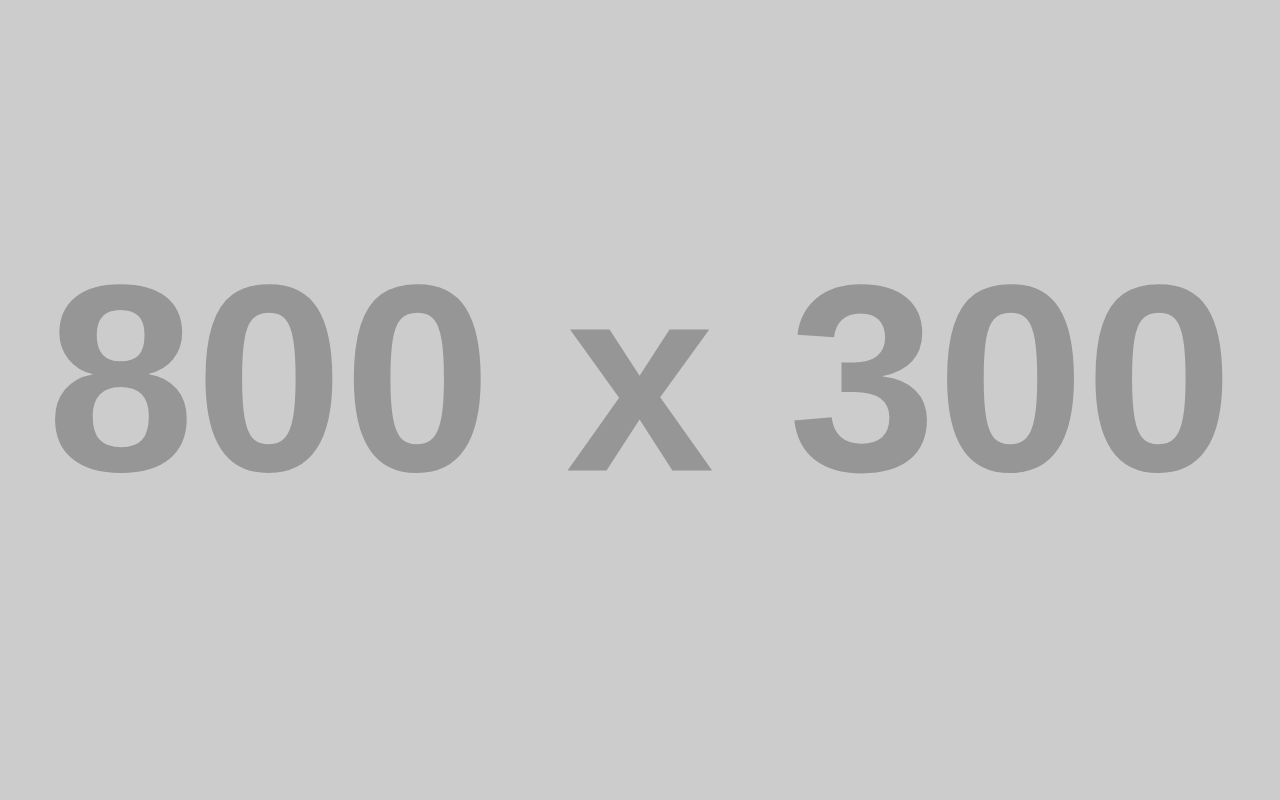
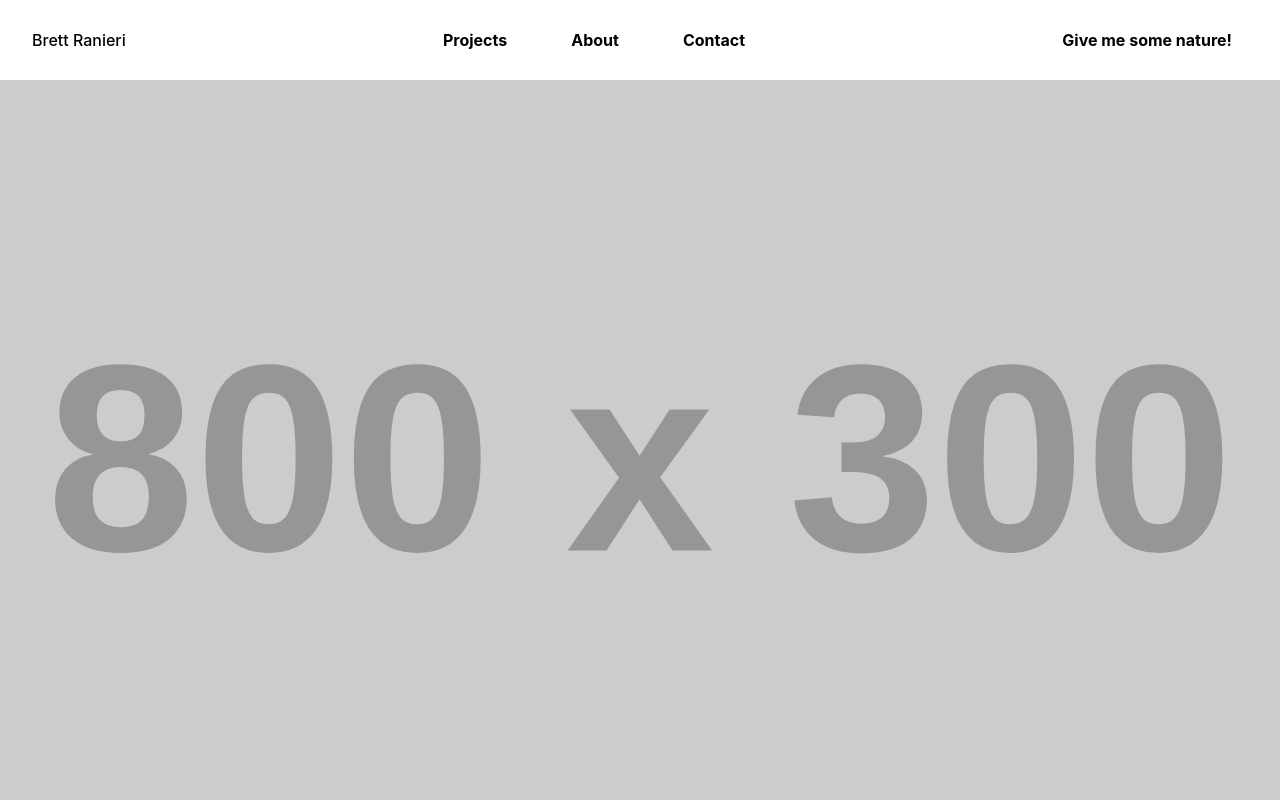
Before and after one commit to brett-ranieri/web-port-react, a React (Create React App) app: page / in a window 1280 px wide. Shown: the top 800 px of the page. Built offline with nearby package versions, Linux system fonts and the light colour scheme.

Commit message:
add navigation bar
scrolls to components that make up main view

```diff
--- a/package.json
+++ b/package.json
@@ -4,12 +4,14 @@
   "private": true,
   "dependencies": {
     "@ap.cx/react-fullpage": "^0.3.0",
+    "@material-tailwind/react": "^2.0.1",
     "@testing-library/jest-dom": "^5.16.5",
     "@testing-library/react": "^13.4.0",
     "@testing-library/user-event": "^13.5.0",
     "react": "^18.2.0",
     "react-dom": "^18.2.0",
     "react-icons": "^4.8.0",
+    "react-router-dom": "^6.11.2",
     "react-scripts": "5.0.1",
     "tailwind-scrollbar-hide": "^1.1.7",
     "web-vitals": "^2.1.4"
--- a/src/App.css
+++ b/src/App.css
@@ -29,7 +29,7 @@
 }
 
 .main-view-comp {
-	height: 60vh;
+	height: 100vh;
 	width: 100%;
 	position: relative;
 }
--- a/src/App.js
+++ b/src/App.js
@@ -2,20 +2,46 @@
 import AboutPage from "./components/AboutPage";
 import ProjectPage from "./components/ProjectPage";
 import ContactPage from "./components/ContactPage";
+import { useRef } from "react";
 import "./App.css";
+import NavBar from "./components/NavBar";
 
 function App() {
+	const projects = useRef(null);
+	const about = useRef(null);
+	const contact = useRef(null);
+
+	const scrollToSection = (elementRef) => {
+		console.log(elementRef);
+		window.scrollTo({
+			top: elementRef.current.offsetTop,
+			behavior: "smooth",
+		});
+	};
+
 	return (
 		// <FullPageScroll />
 		<div>
+			<NavBar
+				scrollToSection={scrollToSection}
+				projects={projects}
+				about={about}
+				contact={contact}
+			/>
 			<img
 				src='https://placehold.co/800x300'
 				alt='placeholder'
 				className='w-full h-[100vh] object-cover'
 			/>
-			<ProjectPage />
-			<AboutPage />
-			<ContactPage />
+			<div ref={projects}>
+				<ProjectPage />
+			</div>
+			<div ref={about}>
+				<AboutPage />
+			</div>
+			<div ref={contact}>
+				<ContactPage />
+			</div>
 		</div>
 	);
 }
--- /dev/null
+++ b/src/components/NavBar.js
@@ -0,0 +1,138 @@
+import { useState, useEffect } from "react";
+import { Navbar, MobileNav, Typography, Button, IconButton } from "@material-tailwind/react";
+
+export default function NavBar({ scrollToSection, projects, about, contact }) {
+	const [openNav, setOpenNav] = useState(false);
+
+	useEffect(() => {
+		window.addEventListener("resize", () => window.innerWidth >= 960 && setOpenNav(false));
+	}, []);
+
+	const navList = (
+		<ul className='mb-4 mt-2 flex flex-col gap-2 lg:mb-0 lg:mt-0 lg:flex-row lg:items-center lg:gap-6'>
+			<Typography
+				as='li'
+				variant='small'
+				color='blue-gray'
+				className='p-1 font-normal'
+			>
+				<Button
+					variant='gradient'
+					size='sm'
+					className='hidden lg:inline-block'
+					onClick={() => {
+						scrollToSection(projects);
+					}}
+				>
+					Projects
+				</Button>
+			</Typography>
+			<Typography
+				as='li'
+				variant='small'
+				color='blue-gray'
+				className='p-1 font-normal'
+			>
+				<Button
+					variant='gradient'
+					size='sm'
+					className='hidden lg:inline-block'
+					onClick={() => {
+						scrollToSection(about);
+					}}
+				>
+					About
+				</Button>
+			</Typography>
+			<Typography
+				as='li'
+				variant='small'
+				color='blue-gray'
+				className='p-1 font-normal'
+			>
+				<Button
+					variant='gradient'
+					size='sm'
+					className='hidden lg:inline-block'
+					onClick={() => {
+						scrollToSection(contact);
+					}}
+				>
+					Contact
+				</Button>
+			</Typography>
+		</ul>
+	);
+
+	return (
+		<Navbar className='mx-auto max-w-screen-xl py-2 px-4 lg:px-8 lg:py-4'>
+			<div className='container mx-auto flex items-center justify-between text-blue-gray-900'>
+				<Typography
+					as='a'
+					href='#'
+					className='mr-4 cursor-pointer py-1.5 font-medium'
+				>
+					Brett Ranieri
+				</Typography>
+				<div className='hidden lg:block'>{navList}</div>
+				<Button
+					variant='gradient'
+					size='sm'
+					className='hidden lg:inline-block'
+				>
+					<span>Give me some nature!</span>
+				</Button>
+				<IconButton
+					variant='text'
+					className='ml-auto h-6 w-6 text-inherit hover:bg-transparent focus:bg-transparent active:bg-transparent lg:hidden'
+					ripple={false}
+					onClick={() => setOpenNav(!openNav)}
+				>
+					{openNav ? (
+						<svg
+							xmlns='http://www.w3.org/2000/svg'
+							fill='none'
+							className='h-6 w-6'
+							viewBox='0 0 24 24'
+							stroke='currentColor'
+							strokeWidth={2}
+						>
+							<path
+								strokeLinecap='round'
+								strokeLinejoin='round'
+								d='M6 18L18 6M6 6l12 12'
+							/>
+						</svg>
+					) : (
+						<svg
+							xmlns='http://www.w3.org/2000/svg'
+							className='h-6 w-6'
+							fill='none'
+							stroke='currentColor'
+							strokeWidth={2}
+						>
+							<path
+								strokeLinecap='round'
+								strokeLinejoin='round'
+								d='M4 6h16M4 12h16M4 18h16'
+							/>
+						</svg>
+					)}
+				</IconButton>
+			</div>
+			<MobileNav open={openNav}>
+				<div className='container mx-auto'>
+					{navList}
+					<Button
+						variant='gradient'
+						size='sm'
+						fullWidth
+						className='mb-2'
+					>
+						<span>Buy Now</span>
+					</Button>
+				</div>
+			</MobileNav>
+		</Navbar>
+	);
+}
```
Also changed, not shown: 1 other file (tests, documents, lock files or other folders).
